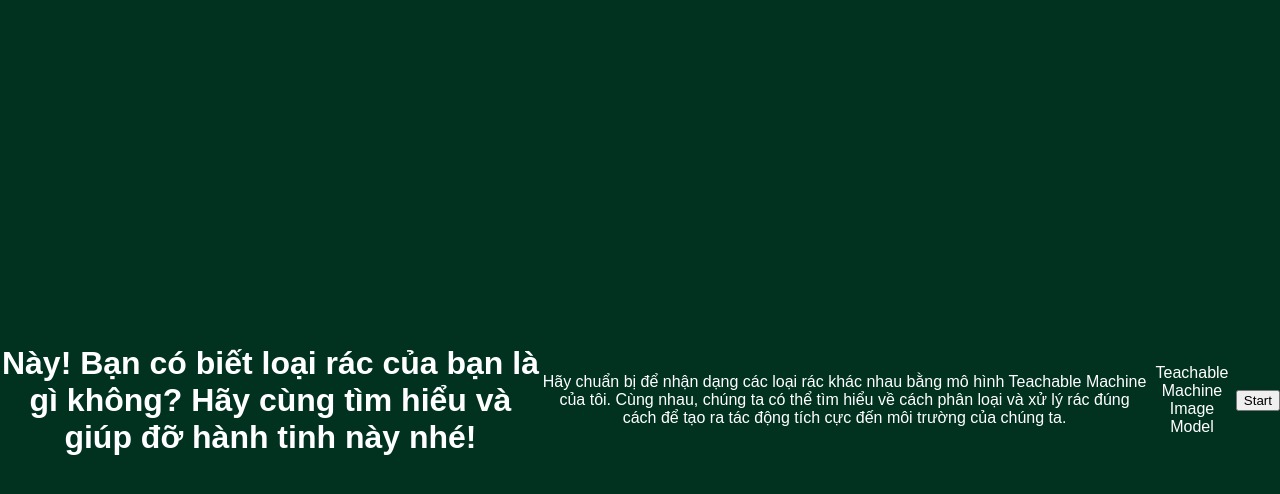
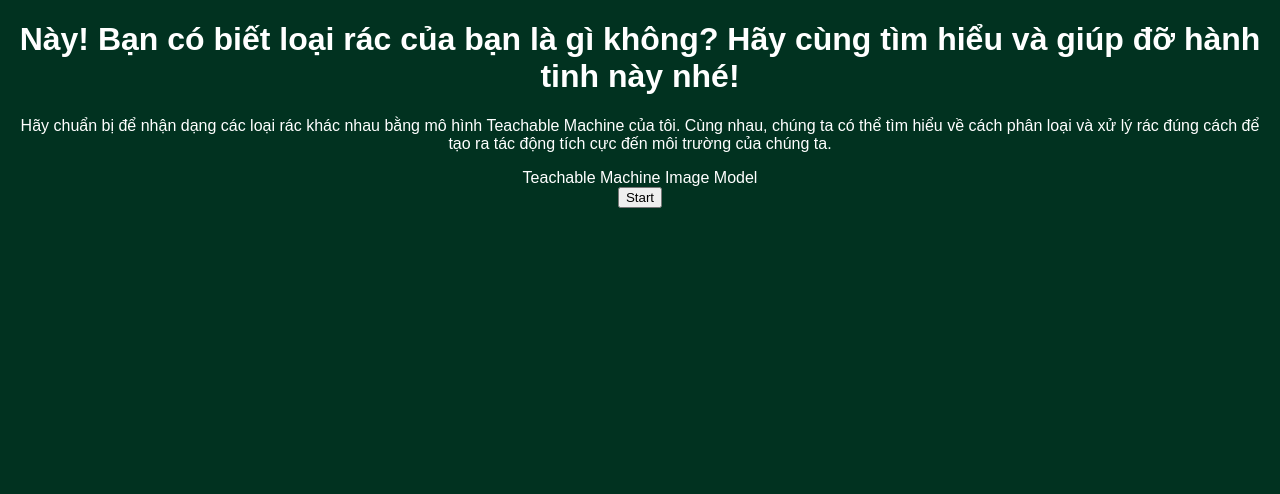
Before and after one commit to ILovePython-47/sorting, a plain HTML site: page index.html in a window 1280 px wide. Drawn offline with Linux system fonts and the light colour scheme.

Commit message:
Update index.html

```diff
--- a/index.html
+++ b/index.html
@@ -9,12 +9,13 @@
             font-family: Arial, sans-serif;
             color: white;
             background-color: #013220; /* Dark green background */
-            display: flex;
+            text-align: center;
+           /* display: flex;
             justify-content: center;
             align-items: center;
             height: 100vh;
             margin: 0;
-            text-align: center;
+            */
         }
         #content {
             max-width: 600px;
```
